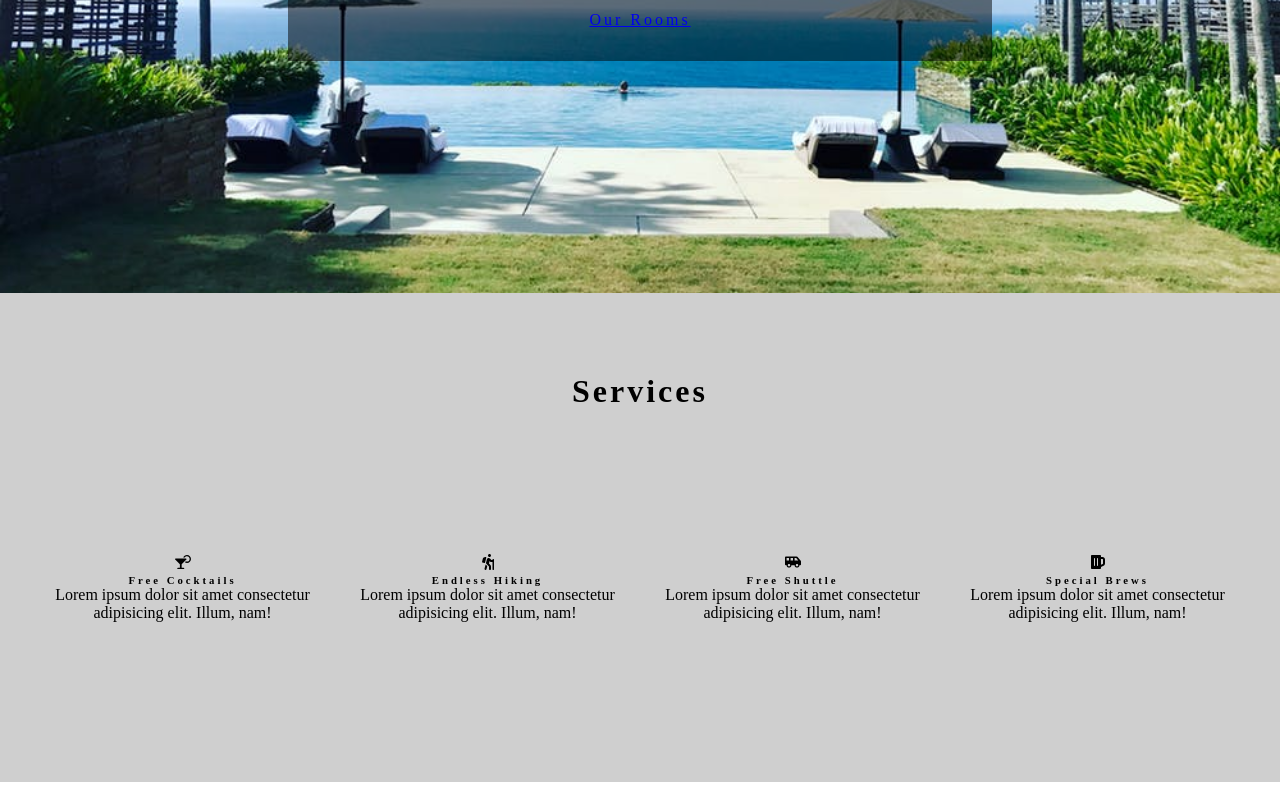
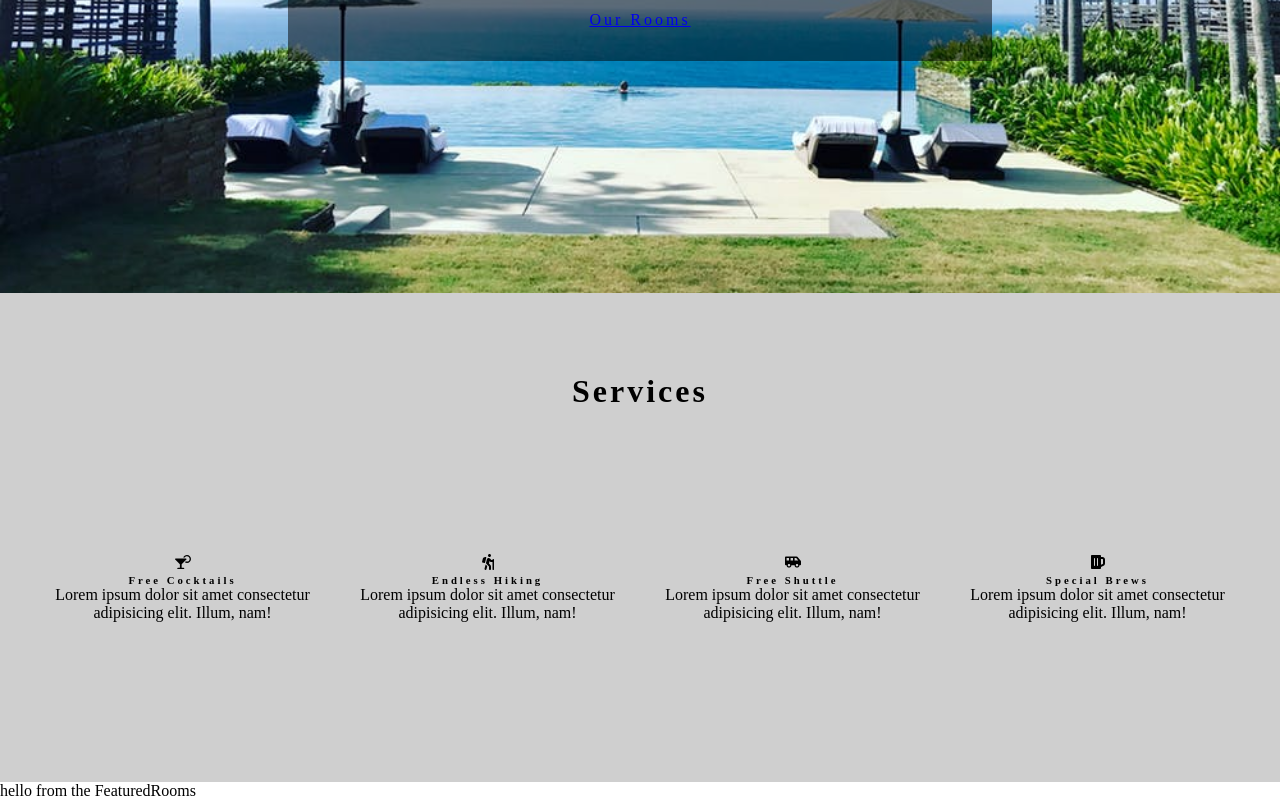
Before and after one commit to aBurmeseDev/theWhiteSands, a React (Create React App) app: page / in a window 1280 px wide. Shown: the part 441-1241 px from the top of the page. Built offline with nearby package versions, Linux system fonts and the light colour scheme.

Commit message:
import featuredRoom to home

```diff
--- a/src/pages/Home.js
+++ b/src/pages/Home.js
@@ -2,6 +2,7 @@ import React from 'react';
 import Hero from '../components/Hero';
 import Banner from '../components/Banner';
 import Services from '../components/Services';
+import FeaturedRooms from '../components/FeaturedRooms';
 import { Link } from 'react-router-dom';
 
 const Home = () => {
@@ -15,6 +16,7 @@ const Home = () => {
         </Banner>
       </Hero>
       <Services />
+      <FeaturedRooms />
     </>
   );
 };
```
